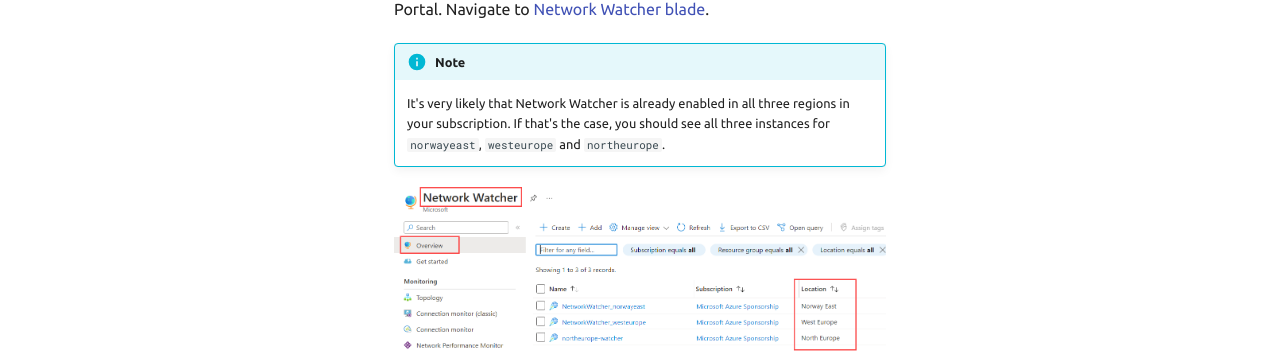
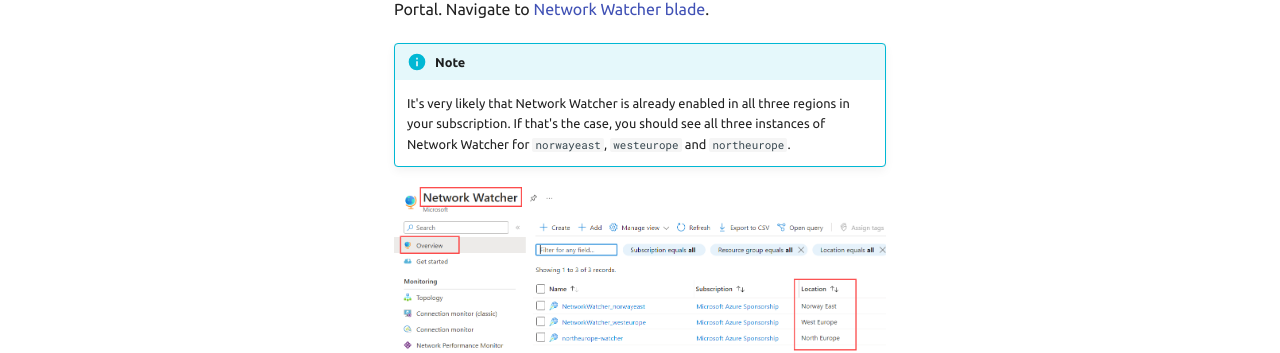
Before and after one commit to kalv25/azure-network-watcher, an MkDocs documentation site: the page built from docs/labs/lab-02/index.md, in a window 1280 px wide and 900 px high. Shown: the part 462-815 px from the top of the window. Built offline with MkDocs 1.6.1 and Material for MkDocs 9.7.7, drawn with Linux system fonts in a browser that asks for light colours; comment, search, counter and statistics services are not loaded.

Commit message:
lab-02 - wip

```diff
--- a/docs/labs/lab-02/index.md
+++ b/docs/labs/lab-02/index.md
@@ -8,7 +8,7 @@ Let's enable Network Watcher in `westeurope` region using Azure Portal.
 Navigate to [Network Watcher blade](https://portal.azure.com/#view/Microsoft_Azure_Network/NetworkWatcherMenuBlade/~/overview).
 
 !!! info "Note"
-    It's very likely that Network Watcher is already enabled in all three regions in your subscription. If that's the case, you should see all three instances for `norwayeast`, `westeurope` and `northeurope`.
+    It's very likely that Network Watcher is already enabled in all three regions in your subscription. If that's the case, you should see all three instances of Network Watcher for `norwayeast`, `westeurope` and `northeurope`.
 
 ![00](../../assets/images/lab-02/nw.png)
 
```
